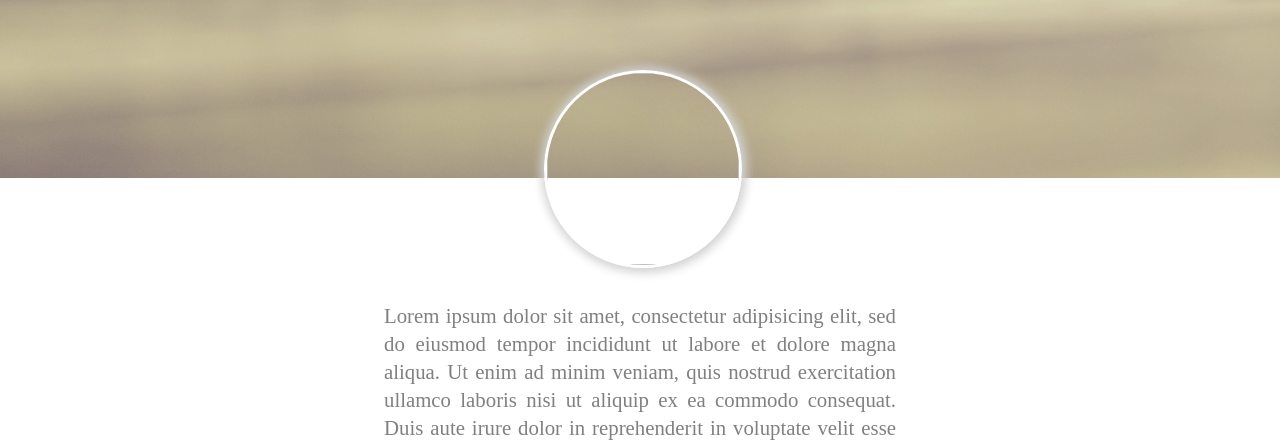
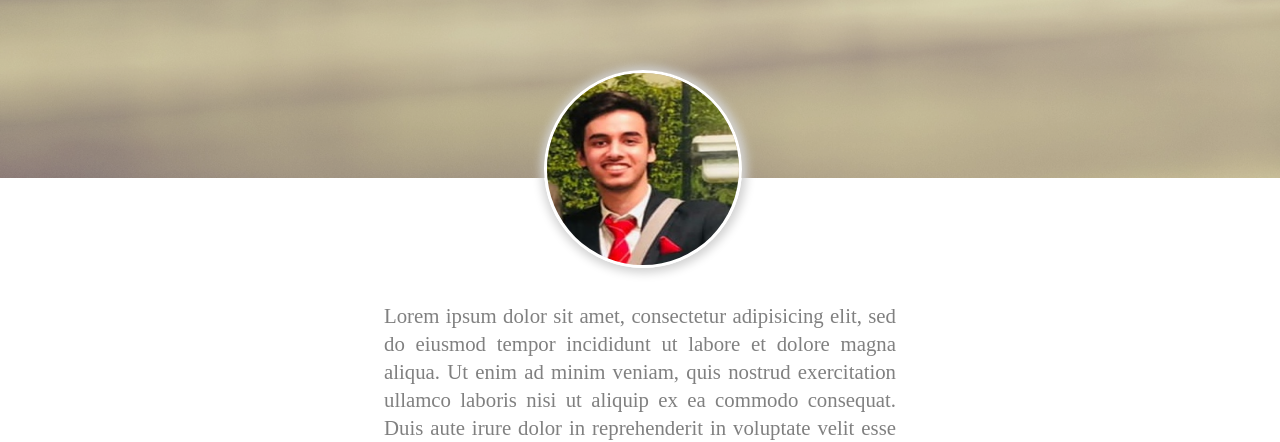
Before and after one commit to AbhaayKaul/first-resume-project, a plain HTML site: page index.html in a window 1280 px wide. Shown: the part 366-808 px from the top of the page. Drawn offline with Linux system fonts and the light colour scheme; files whose address does not match are found by name.

Commit message:
Updated HTML file
Changed image path

```diff
--- a/index.html
+++ b/index.html
@@ -51,7 +51,7 @@
 	<main>
 		<section id="about">
 				<div id="my-image">
-					<img src="images/yo.jpg">
+					<img src="yo.jpg">
 				</div>
 				<p id="about-para">
 					Lorem ipsum dolor sit amet, consectetur adipisicing elit, sed do eiusmod
```
